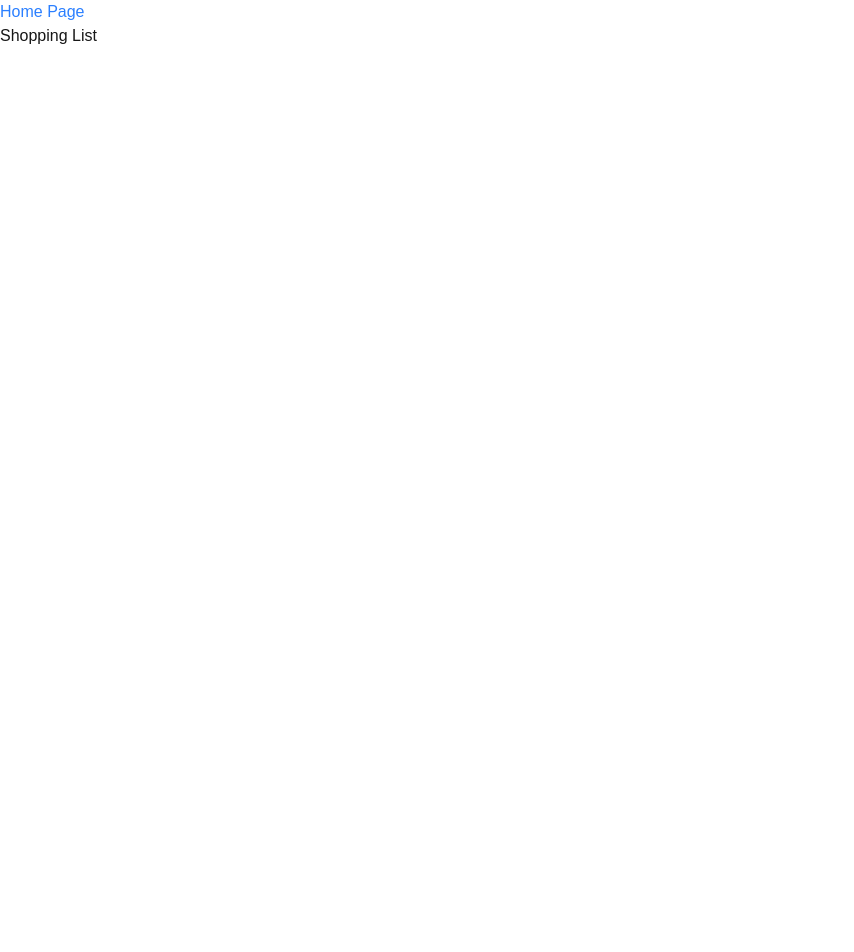
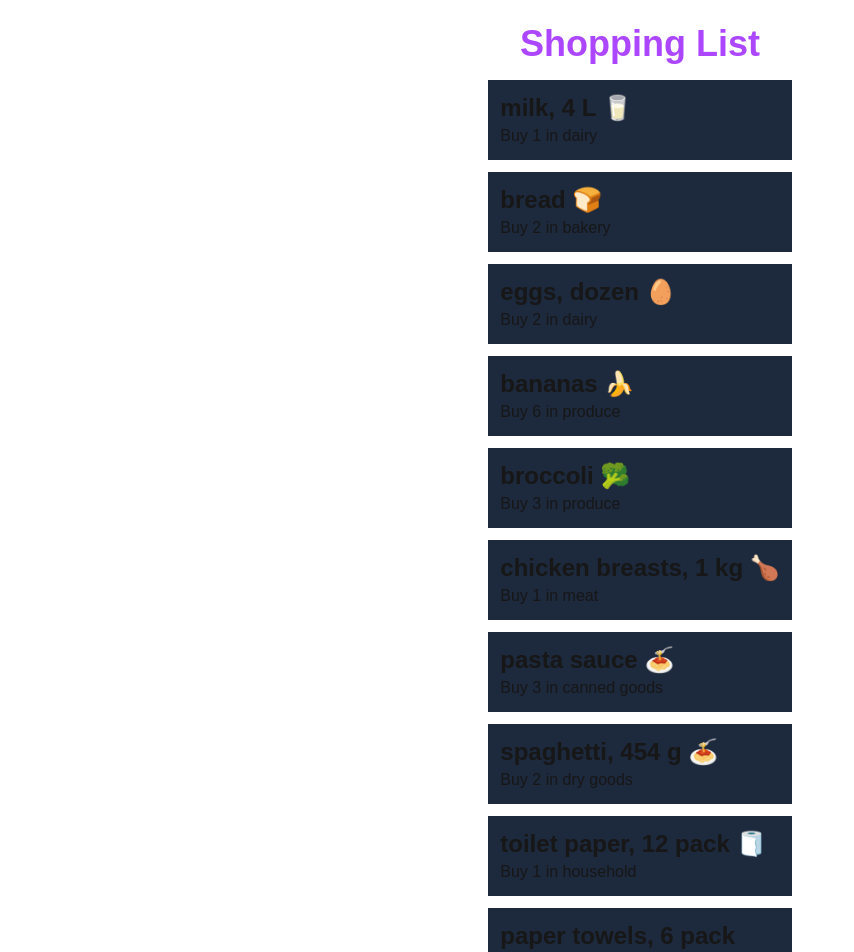
Before and after one commit to CodyLeblanc13/cprg306-assignments, a Next.js app: page /week-3 in a window 1280 px wide. Shown: the top 952 px of the page, without its empty margins (0-854 px from the left). Before the commit the page ends 800 px from the top, so only its background shows below. Built offline with nearby package versions, Linux system fonts and the light colour scheme.

Commit message:
finished requirements for week 3 assignment

```diff
--- a/app/home.js
+++ b/app/home.js
@@ -1,5 +1,5 @@
 import Link from "next/link";
 
 export default function Home(){
-    return <Link href="/" className="text-blue-500">Home Page</Link>
+    return <Link href="/" className="text-blue-500">Return to Home Page</Link>
 }
--- a/app/week-3/item-list.js
+++ b/app/week-3/item-list.js
@@ -0,0 +1,91 @@
+import Item from "./item";
+
+export default function ItemList() {
+  const item1 = {
+    name: "milk, 4 L 🥛",
+    quantity: 1,
+    category: "dairy",
+  };
+
+  const item2 = {
+    name: "bread 🍞",
+    quantity: 2,
+    category: "bakery",
+  };
+
+  const item3 = {
+    name: "eggs, dozen 🥚",
+    quantity: 2,
+    category: "dairy",
+  };
+
+  const item4 = {
+    name: "bananas 🍌",
+    quantity: 6,
+    category: "produce",
+  };
+
+  const item5 = {
+    name: "broccoli 🥦",
+    quantity: 3,
+    category: "produce",
+  };
+
+  const item6 = {
+    name: "chicken breasts, 1 kg 🍗",
+    quantity: 1,
+    category: "meat",
+  };
+
+  const item7 = {
+    name: "pasta sauce 🍝",
+    quantity: 3,
+    category: "canned goods",
+  };
+
+  const item8 = {
+    name: "spaghetti, 454 g 🍝",
+    quantity: 2,
+    category: "dry goods",
+  };
+
+  const item9 = {
+    name: "toilet paper, 12 pack 🧻",
+    quantity: 1,
+    category: "household",
+  };
+
+  const item10 = {
+    name: "paper towels, 6 pack",
+    quantity: 1,
+    category: "household",
+  };
+
+  const item11 = {
+    name: "dish soap 🍽️",
+    quantity: 1,
+    category: "household",
+  };
+
+  const item12 = {
+    name: "hand soap 🧼",
+    quantity: 4,
+    category: "household",
+  };
+  return (
+    <ul>
+      <Item item={item1} />
+      <Item item={item2} />
+      <Item item={item3} />
+      <Item item={item4} />
+      <Item item={item5} />
+      <Item item={item6} />
+      <Item item={item7} />
+      <Item item={item8} />
+      <Item item={item9} />
+      <Item item={item10} />
+      <Item item={item11} />
+      <Item item={item12} />
+    </ul>
+  );
+}
--- a/app/week-3/item.js
+++ b/app/week-3/item.js
@@ -1,11 +1,11 @@
-export default function Item(item){
-    const{name,quantity,category} = item;
-    return (
-        <ul>
-            <li>
-
-            </li>
-        </ul>
-    )
-
+export default function Item({ item }) {
+  const { name, quantity, category } = item;
+  return (
+    <li className="bg-slate-800 p-3 m-3 flex flex-col">
+      <h2 className="text-2xl font-bold ">{name}</h2>
+      <p>
+        Buy {quantity} in {category}
+      </p>
+    </li>
+  );
 }
--- a/app/week-3/page.js
+++ b/app/week-3/page.js
@@ -1,13 +1,13 @@
 import Home from "../home";
-import Item from "./item";
-export default function page(){
-    return (
-        <main>
-            <Home/>
-            <h1>Shopping List</h1>
-            <ul>
-                <Item/>
-            </ul>
-        </main>
-    )
+import ItemList from "./item-list";
+export default function page() {
+  return (
+    <main className="flex flex-col items-center">
+      <h1 className="text-4xl font-bold text-center pt-6 pb-1 text-purple-500">
+        Shopping List
+      </h1>
+      <ItemList />
+      <Home />
+    </main>
+  );
 }
```
